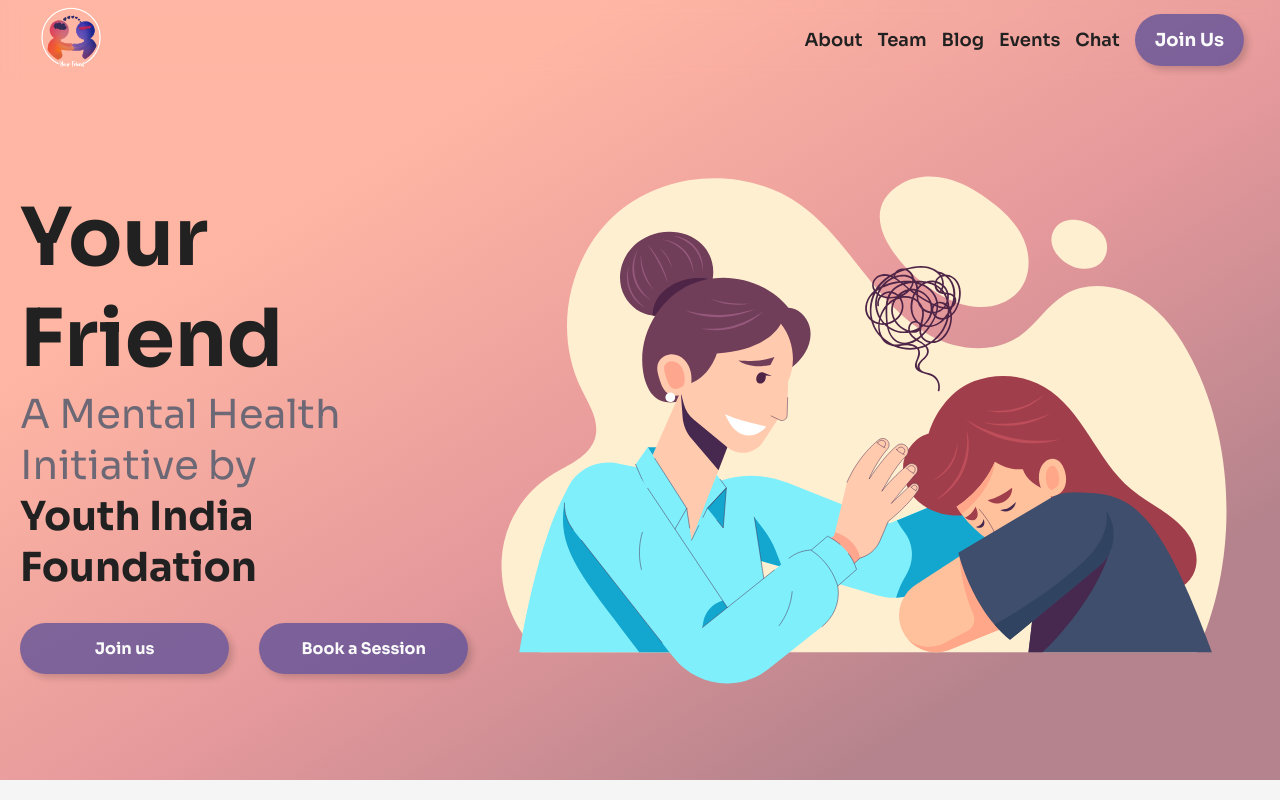
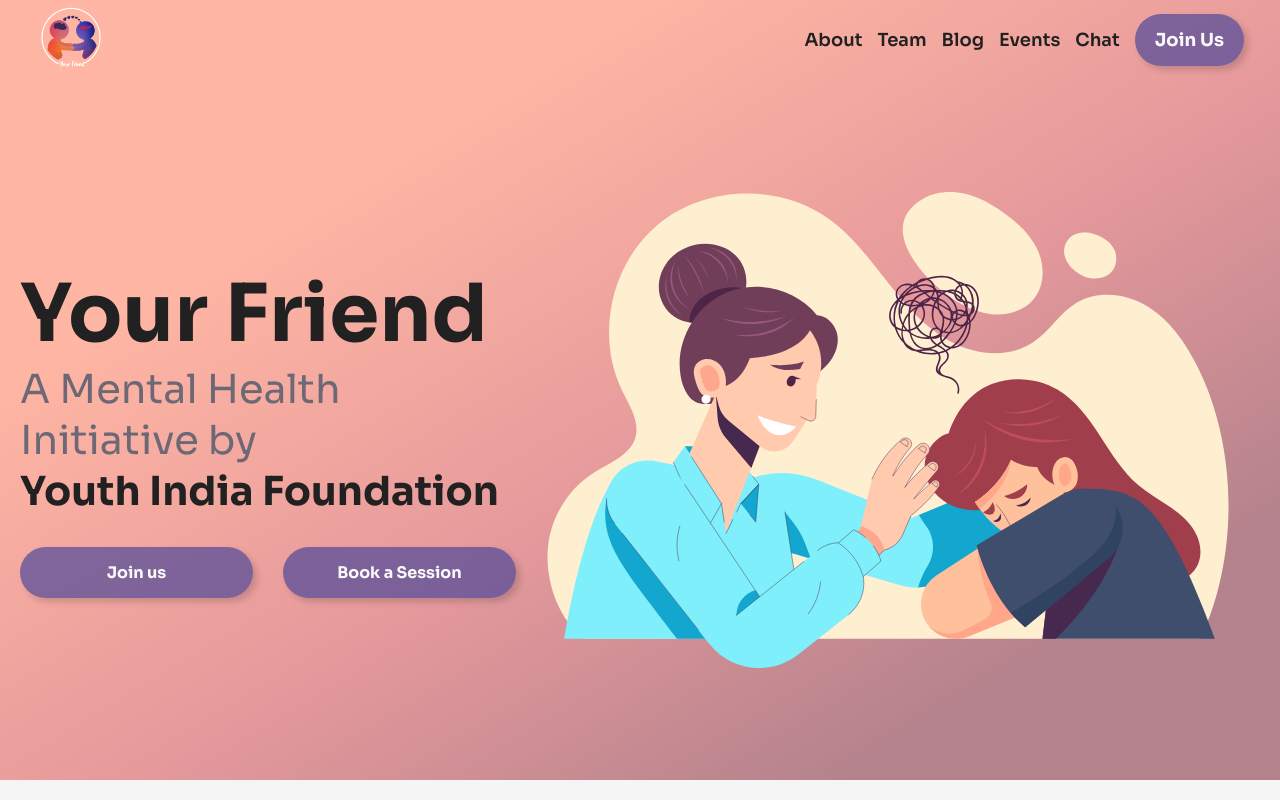
Before and after one commit to tashi2408/yourFriend, a React (Create React App) app: page / in a window 1280 px wide. Shown: the top 800 px of the page. Built offline with nearby package versions, Linux system fonts and the light colour scheme.

Commit message:
📱 title + nav fixes

```diff
--- a/src/components/Navbar/Nav.css
+++ b/src/components/Navbar/Nav.css
@@ -13,15 +13,15 @@
   position: fixed;
   top: 0;
   padding: 16px;
-  -webkit-backdrop-filter: blur(8px);
-  backdrop-filter: blur(8px);
   font-size: 18px;
   z-index: 3000;
-  transition: background 0.2s;
+  transition: all 0.2s ease;
 }
 
 .colorBar {
   background-color: #ffb4a275;
+  -webkit-backdrop-filter: blur(8px);
+  backdrop-filter: blur(8px);
 }
 
 nav .wrapper {
@@ -91,7 +91,7 @@
 }
 
 @media (max-width: 420px) {
-  nav .btn {
+  .links {
     display: none;
   }
 }
--- a/src/index.css
+++ b/src/index.css
@@ -113,6 +113,21 @@
   }
 }
 
+@media only screen and (max-width: 420px) {
+  .primary-heading {
+    font-size: 32px;
+  }
+
+  .secondary-heading {
+    font-size: 25px;
+    padding-bottom: 10px;
+  }
+  .primary-para {
+    font-size: 16px;
+    line-height: 20px;
+  }
+}
+
 .btn:hover {
   transform: scale(1.02);
 }
--- a/src/pages/home/home.css
+++ b/src/pages/home/home.css
@@ -37,6 +37,7 @@
   display: flex;
   align-items: center;
   min-height: inherit;
+  flex-wrap: wrap;
 }
 
 .header .btn:nth-child(2) {
@@ -49,7 +50,7 @@
 }
 
 .left {
-  max-width: 700px;
+  flex: 1 1 40%;
 }
 
 .left h1 {
@@ -72,7 +73,7 @@
 .right {
   display: flex;
   justify-content: flex-end;
-  min-width: 60%;
+  flex: 1 1 60%;
 }
 
 .right img {
```
